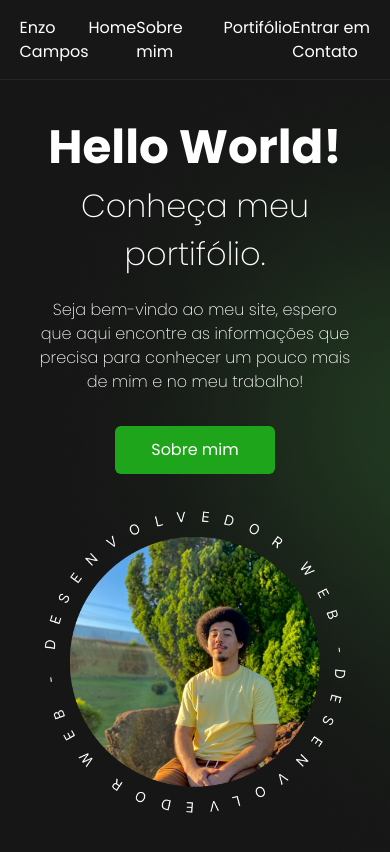
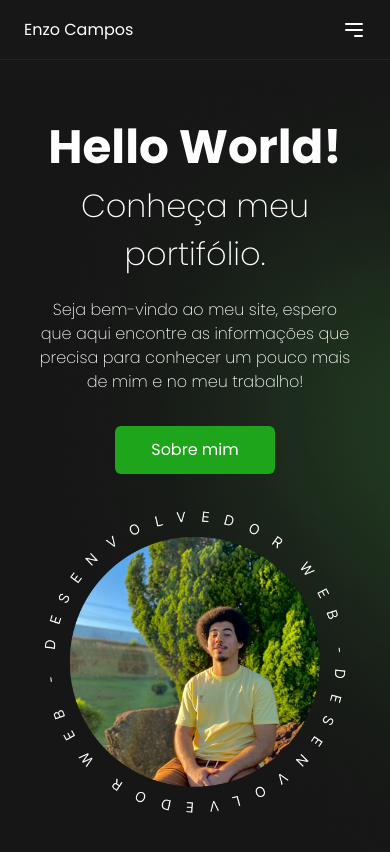
Before and after one commit to Enzo-Campos/portfolio, a Next.js app: page / in a window 390 px wide. Shown: the top 852 px of the page. Built offline with nearby package versions, Linux system fonts and the light colour scheme.

Commit message:
Mobile Navbar Added

```diff
--- a/src/app/layout.tsx
+++ b/src/app/layout.tsx
@@ -1,10 +1,11 @@
 import React from 'react'
 import { Poppins } from 'next/font/google'
 import './globals.css'
-import { Header } from '@/components/header'
-import { SectionHero } from '@/components/SectionHero'
+
+
 // Importe o tipo ReactNode do React
 import { ReactNode } from 'react';
+import Header from '@/components/header';
 
 // Indique o tipo para a propriedade children
 type RootLayoutProps = {
@@ -26,7 +27,6 @@ export default function RootLayout({ children }: RootLayoutProps) {
     <html lang="pt-br">
       <body className={poppins.className}>
         <Header />
-        <SectionHero />
           {children}
         </body>
     </html>
--- a/src/app/page.tsx
+++ b/src/app/page.tsx
@@ -1,8 +1,11 @@
 import React from 'react'
 import Image from 'next/image'
+import { SectionHero } from '@/components/SectionHero'
 
 export default function Home() {
   return (
-    <></>
+    <>
+      <SectionHero />
+    </>
   )
 }
--- a/src/components/header.tsx
+++ b/src/components/header.tsx
@@ -1,18 +1,65 @@
-import React from 'react';
+'use client'
 
+import React, { useState } from 'react'
 
-export function Header() {
+const Header = () => {
+
+    const [clickMobile, setclickMobile] = useState(false);
+
+    const toggleClick = () => {
+        setclickMobile(!clickMobile)
+    }
+
     return (
-        <header className='w-full h-20 bg-primary-gray text-white flex items-center border-b-[1.8px] border-opacity-gray'>
-            <div className='w-full max-w-[90vw] flex justify-between align-middle mx-auto'>
-               <a href="https://api.whatsapp.com/send?phone=5513996595151&text=Olá,%20Enzo%20gostei%20do%20seu%20portifólio." target='_blank'><h1>Enzo Campos</h1></a>
-               <ul className='flex justify-evenly w-[24rem]'>
-                <a href="/"><li>Home</li></a>
-                <a href="/#sobre"><li>Sobre mim</li></a>
-                <a href="/#portifolio"><li>Portifólio</li></a>
-               </ul>
-               <a href="/#contato"><span>Entrar em Contato</span></a>
+        <header className='w-full h-20 bg-primary-gray text-white items-center'>
+            <div className='w-full max-w-[100vw] px-6 flex justify-between align-middle items-center mx-auto border-b-[1.8px] border-opacity-gray min-h-[60px]' >
+                <a href="https://api.whatsapp.com/send?phone=5513996595151&text=Olá,%20Enzo%20gostei%20do%20seu%20portifólio." target='_blank'>
+                    <h1>Enzo Campos</h1>
+                </a>
+                <ul className='md:flex hidden justify-evenly w-[24rem]'>
+                    <a href="/"><li>Home</li></a>
+                    <a href="/#sobre"><li>Sobre mim</li></a>
+                    <a href="/#portifolio"><li>Portifólio</li></a>
+                </ul>
+                <a className='hidden md:flex' href="/#contato"><span>Entrar em Contato</span></a>
+                <button className="md:hidden" onClick={toggleClick}>
+                    {clickMobile ? (
+                        <svg className="h-6 w-6"
+                            xmlns="http://www.w3.org/2000/svg"
+                            fill="none"
+                            viewBox="0 0 24 24"
+                            stroke="currentColor" >
+                            <path
+                                strokeLinecap="round"
+                                strokeLinejoin="round"
+                                strokeWidth={2}
+                                d="M6 18L18 6M6 6l12 12" />
+                        </svg>
+                    ) :
+                        <svg className="h-6 w-6"
+                            xmlns="http://www.w3.org/2000/svg"
+                            fill="none"
+                            viewBox="0 0 24 24"
+                            stroke="currentColor">
+                            <path
+                                strokeLinecap="round"
+                                strokeLinejoin="round"
+                                strokeWidth={2}
+                                d="M4 6h16M4 12h16m-7 6h7" />
+                        </svg>}
+                </button>
             </div>
+            {clickMobile && (
+                <div className="md:hidden flex">
+                    <ul className='flex justify-evenly w-[100vw] items-center py-3'>
+                        <a href="/"><li>Home</li></a>
+                        <a href="/#sobre"><li>Sobre mim</li></a>
+                        <a href="/#portifolio"><li>Portifólio</li></a>
+                    </ul>
+                </div>
+            )}
         </header>
     )
 }
+
+export default Header
--- a/tailwind.config.js
+++ b/tailwind.config.js
@@ -17,6 +17,18 @@ module.exports = {
       'primary-green': '#1FA51B',
     }
     },
+    theme: {
+      screens: {
+        'tablet': '640px',
+        // => @media (min-width: 640px) { ... }
+
+        'laptop': '1024px',
+        // => @media (min-width: 1024px) { ... }
+
+        'desktop': '1280px',
+        // => @media (min-width: 1280px) { ... }
+      },
+    }
   },
   plugins: [],
 }
```
